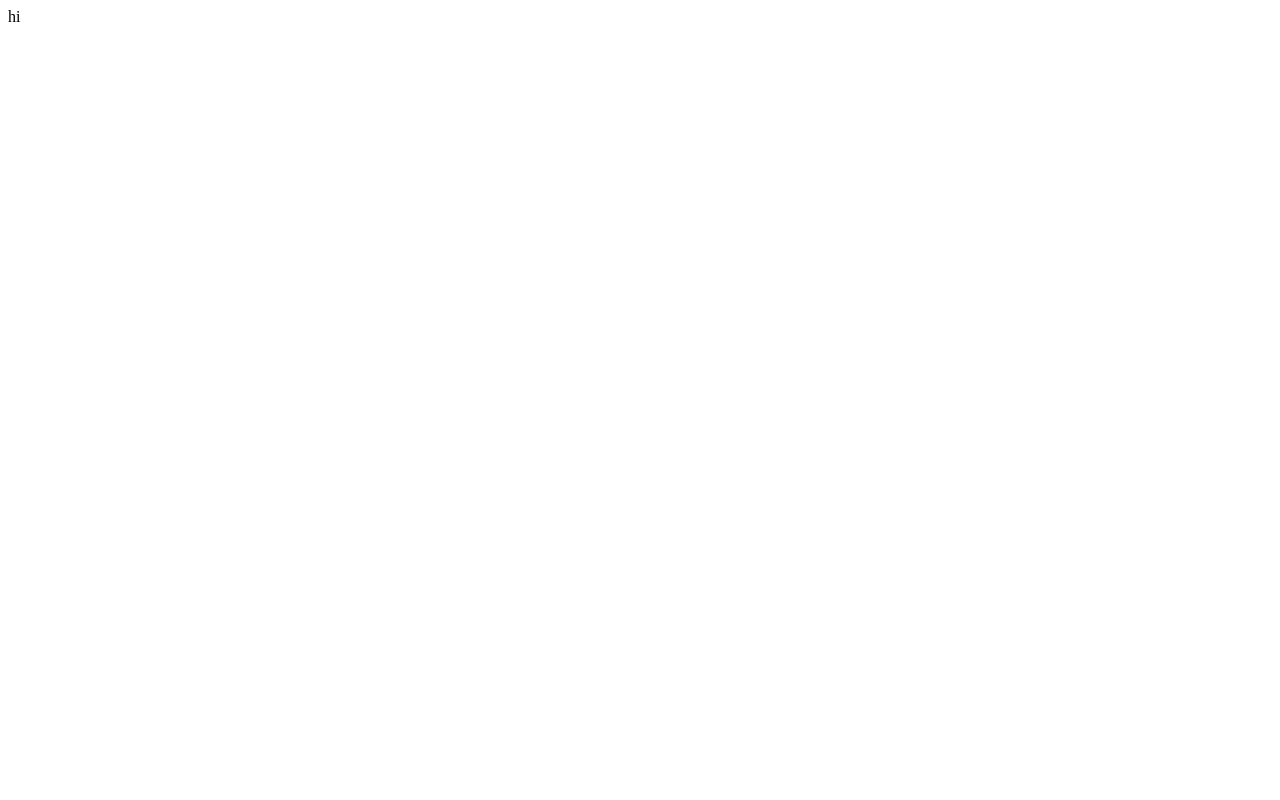
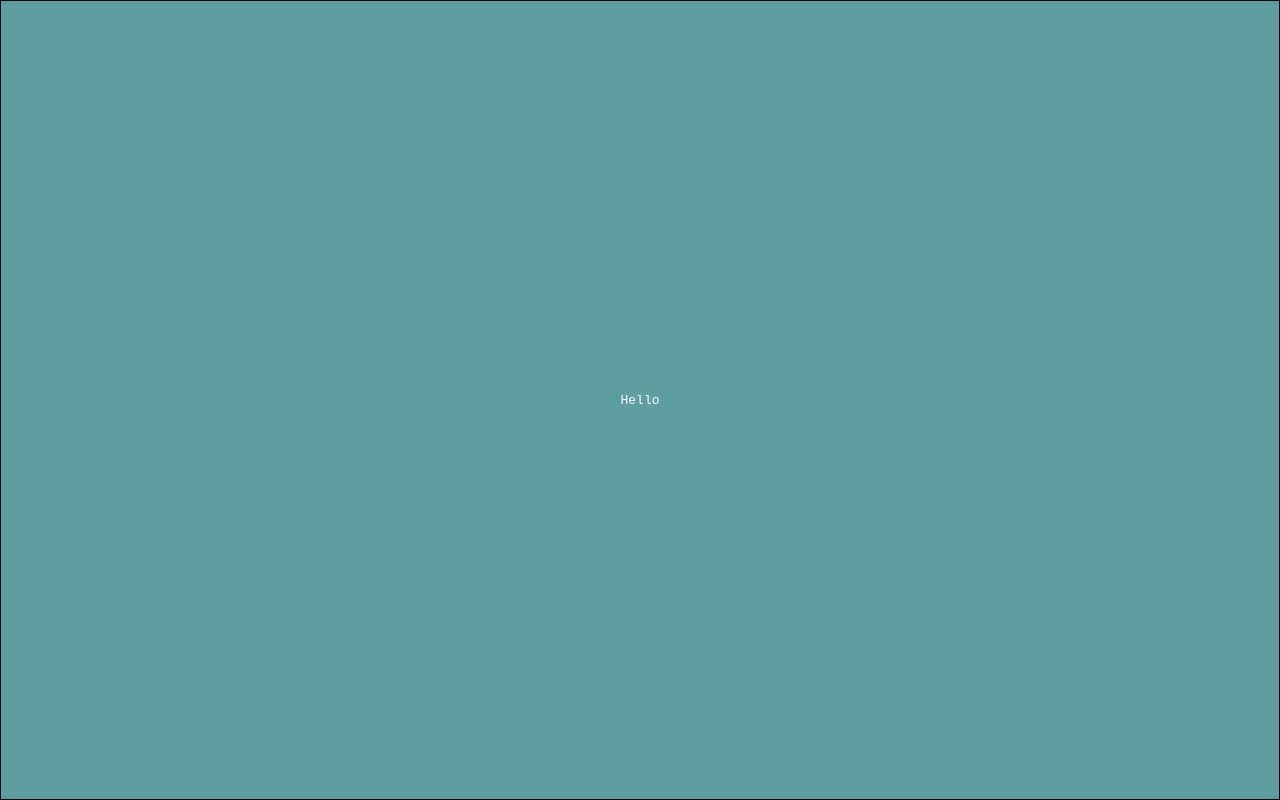
Before and after one commit to vinicius-el-khalili/scroll-landpage, a React (Create React App) app: page / in a window 1280 px wide. Shown: the top 800 px of the page. Built offline with nearby package versions, Linux system fonts and the light colour scheme.

Commit message:
[e] ScrollContainer: + style and children props

```diff
--- a/src/App.tsx
+++ b/src/App.tsx
@@ -4,7 +4,9 @@ import { ScrollContainer } from './components/ScrollContainer/ScrollContainer';
 function App() {
   return (
     <div className="App">
-      <ScrollContainer ></ScrollContainer>
+      <ScrollContainer style={{backgroundColor:"cadetblue"}}>Hello</ScrollContainer>
+      <ScrollContainer style={{backgroundColor:"coral"}}>This is very...</ScrollContainer>
+      <ScrollContainer style={{backgroundColor:"cornflowerblue"}}>...Awesome</ScrollContainer>
     </div>
   );
 }
--- a/src/components/ScrollContainer/ScrollContainer.tsx
+++ b/src/components/ScrollContainer/ScrollContainer.tsx
@@ -1,7 +1,12 @@
-export const ScrollContainer = () => {
+import React from 'react';
+type ScrollContainerProps={
+    children?:string,
+    style?:React.CSSProperties
+};
+export const ScrollContainer = ({style,children}:ScrollContainerProps) => {
     return(
-        <div className="ScrollContainer">
-            hi
+        <div>
+            <div className="ScrollContainer" style={style}>{children}</div>
         </div>
     )
 }
--- a/src/index.css
+++ b/src/index.css
@@ -10,4 +10,10 @@
   justify-content: center;
   align-items: center; }
 
+* {
+  margin: 0;
+  padding: 0;
+  box-sizing: border-box;
+  font-family: sans-serif; }
+
 /*# sourceMappingURL=index.css.map */
--- a/src/index.scss
+++ b/src/index.scss
@@ -1 +1,7 @@
 @import './sassStyles/components';
+*{
+    margin: 0;
+    padding: 0;
+    box-sizing: border-box;
+    font-family: sans-serif;
+}
--- a/src/index.tsx
+++ b/src/index.tsx
@@ -1,7 +1,7 @@
 import React from 'react';
 import ReactDOM from 'react-dom/client';
 import App from './App';
-
+import './index.css';
 const root = ReactDOM.createRoot(
   document.getElementById('root') as HTMLElement
 );
```
Also changed, not shown: 2 other files (tests, documents, lock files or other folders).
